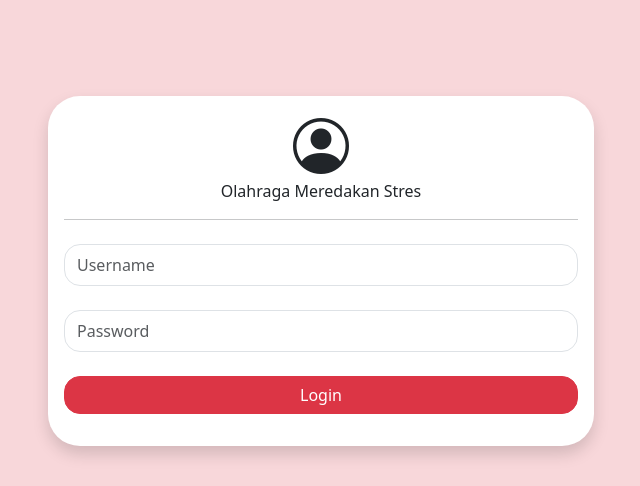
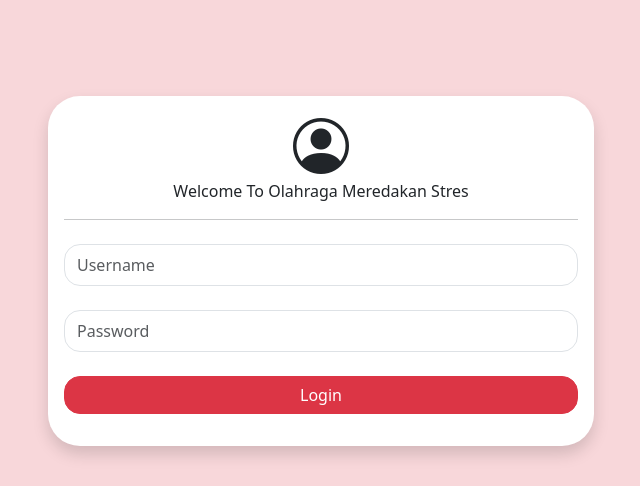
Before and after one commit to rafdan005/Olahraga_Meredakan_Stres, a PHP site: page /login.php in a window 1280 px wide. Shown: the top 486 px of the page, without its empty margins (319-959 px from the left). Run offline with PHP 8.4, Linux system fonts and the light colour scheme.

Commit message:
ubah judul form login

```diff
--- a/login.php
+++ b/login.php
@@ -36,7 +36,7 @@ if(isset($_SESSION['username'])){
                     <div class="card-body">
                         <div class="text-center mb-3">
                             <i class="bi bi-person-circle h1 display-4"></i>
-                            <p>Olahraga Meredakan Stres</p>
+                            <p>Welcome To Olahraga Meredakan Stres</p>
                             <hr />
                         </div>
                         <form action="" method="post" id="loginForm">
```
